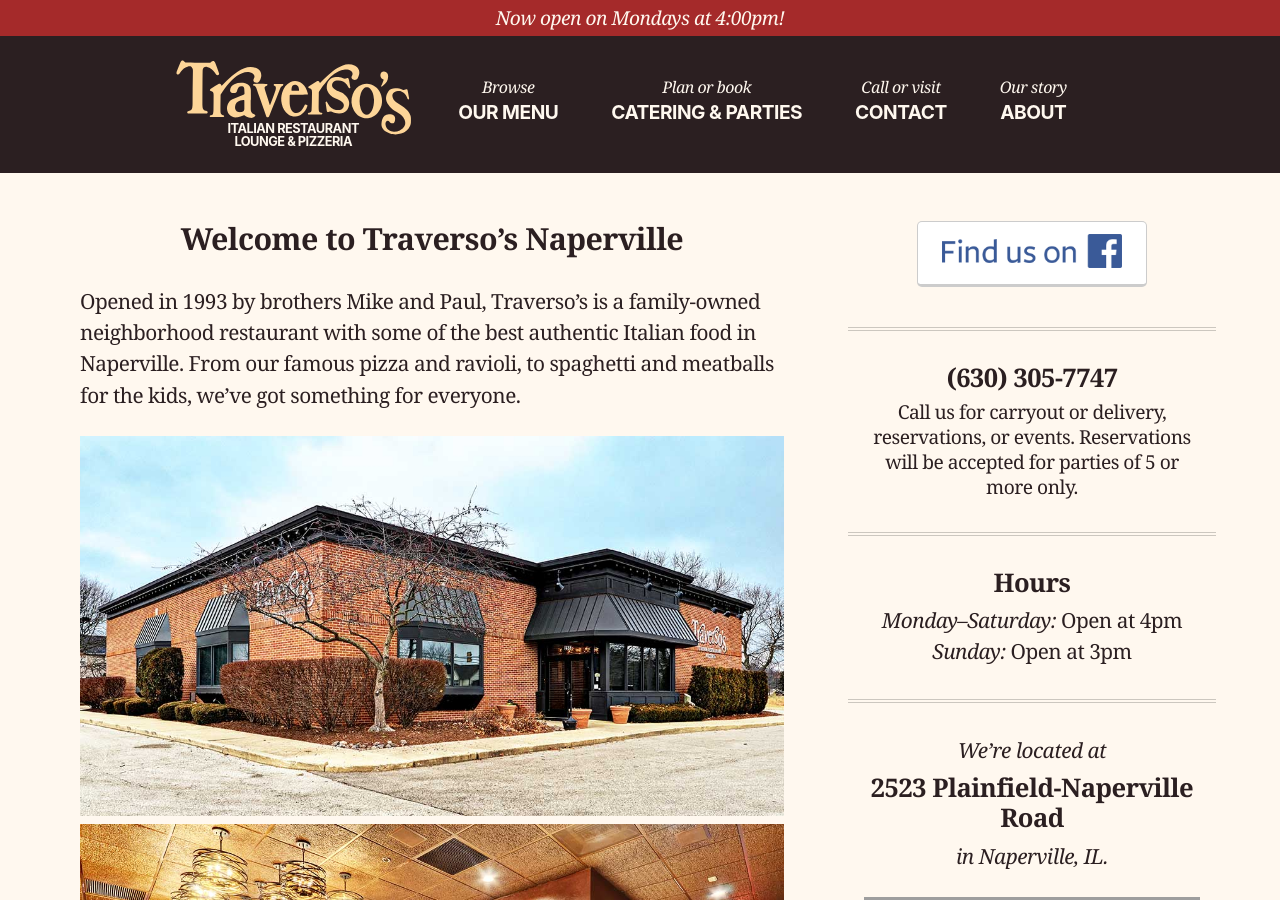
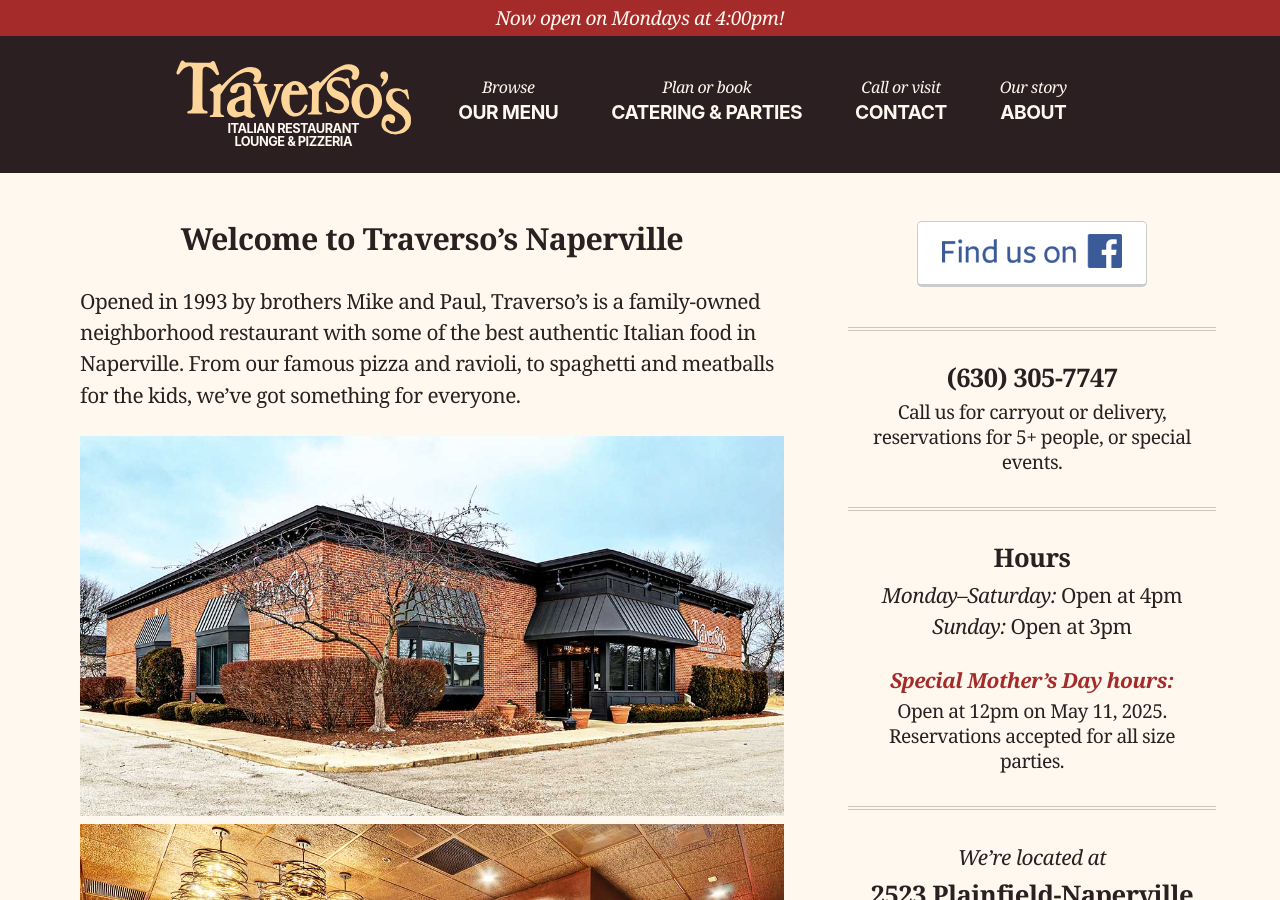
Before and after one commit to traversos/traversos.github.io, a Jekyll site: the page built from index.html, in a window 1280 px wide and 900 px high. Built offline with Jekyll 4.4.1, drawn with Linux system fonts in a browser that asks for light colours; nearby versions of some CDN libraries; grey boxes are pictures that could not be loaded.

Commit message:
Mother's day + reservations
# Conflicts:
#	contact/index.html
#	index.html

# Conflicts:
#	contact/index.html
#	index.html

```diff
--- a/contact/index.html
+++ b/contact/index.html
@@ -15,6 +15,10 @@
       <li><em>Monday–Saturday:</em> Open at 4pm</li>
       <li><em>Sunday:</em> Open at 3pm</li>
     </ul>
+    <h3 class="push-half--bottom"><em>Special Mother’s Day hours:</em></h3>
+    <p class="byline">
+      Open at 12pm on May 11, 2025.<br>Reservations accepted for all size parties.
+    </p>
     <hr>
     <p class="push-half--bottom">Traverso’s is located at <strong>2523 Plainfield-Naperville Road</strong> in Naperville, IL.</p>
     <p>Take a virtual tour of our space below, or come on by!</p>
--- a/index.html
+++ b/index.html
@@ -34,13 +34,17 @@
     <hr>
     <a name="hours"></a>
     <h2 class="push-half--bottom"><strong>(630) 305-7747</strong></h2>
-    <p class="byline">Call us for carryout or delivery, reservations, or events. Reservations will be accepted for parties of 5 or more only.</p>
+    <p class="byline">Call us for carryout or delivery, reservations for 5+ people, or special events.</p>
     <hr>
     <h2 class="push-half--bottom">Hours</h2>
     <ul class="home-hours">
       <li><em>Monday–Saturday:</em> Open at 4pm</li>
       <li><em>Sunday:</em> Open at 3pm</li>
     </ul>
+    <h3 class="push-half--bottom"><em>Special Mother’s Day hours:</em></h3>
+    <p class="byline">
+    Open at 12pm on May 11, 2025.<br>Reservations accepted for all size parties.
+    </p>
     <hr>
     <p class="push-half--bottom"><em>We’re located at</em></p>
     <h2 class="push-half--bottom">2523 Plainfield-Naperville Road</h2>
```
